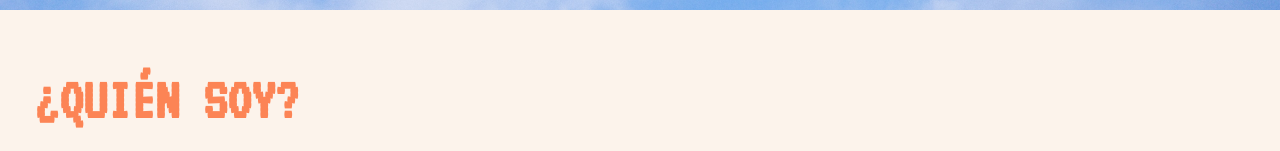
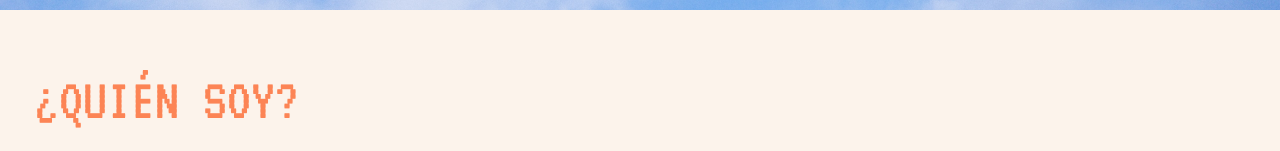
Before and after one commit to carugui/about-me-2, a plain HTML site: page index.html in a window 1280 px wide. Shown: the part 790-941 px from the top of the page. Drawn offline with Linux system fonts and the light colour scheme.

Commit message:
Arreglado grosor h1

```diff
--- a/css/style.css
+++ b/css/style.css
@@ -33,8 +33,8 @@ h3,
 h4,
 h5,
 h6 {
-    font-weight: 700;
-    margin-bottom: 0.5em;
+    font-weight: 500;
+    margin-bottom: 0.3em;
 }
 
 h1,
```
